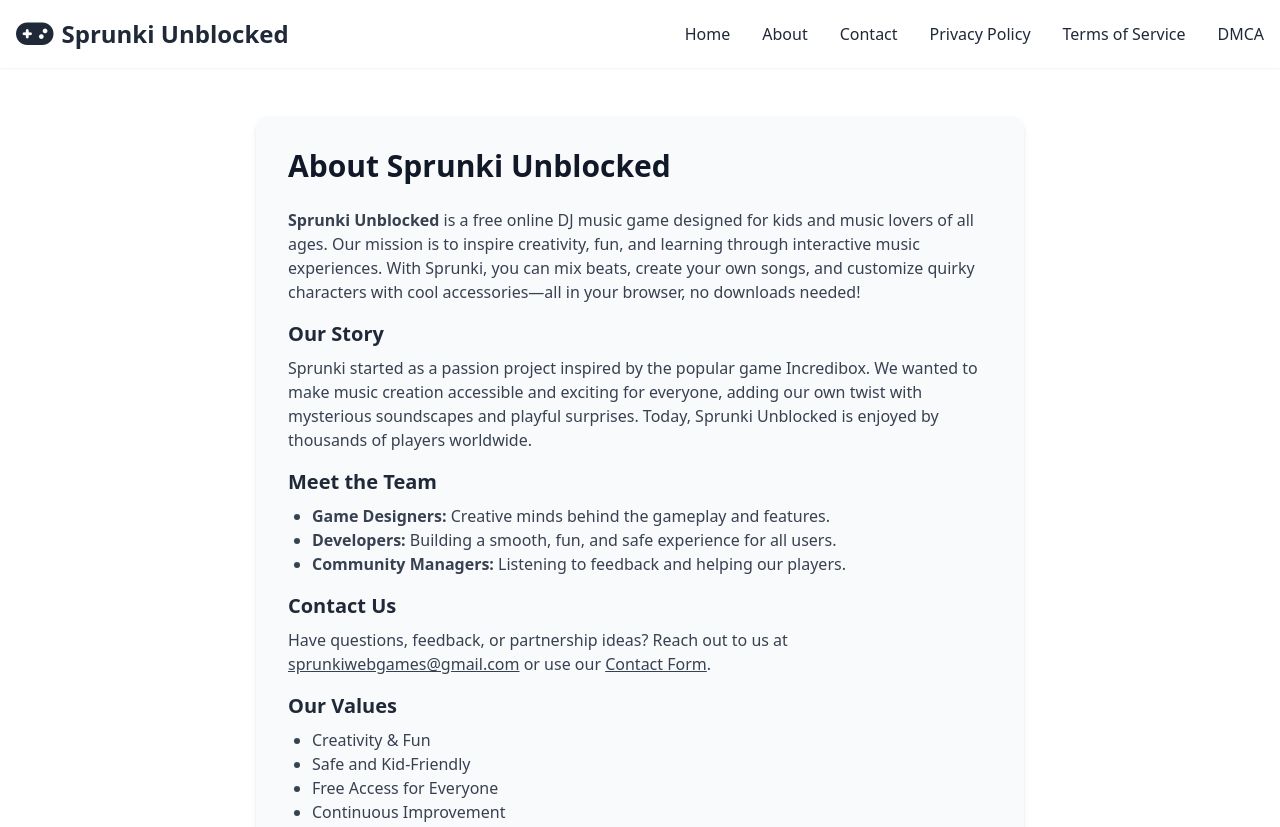
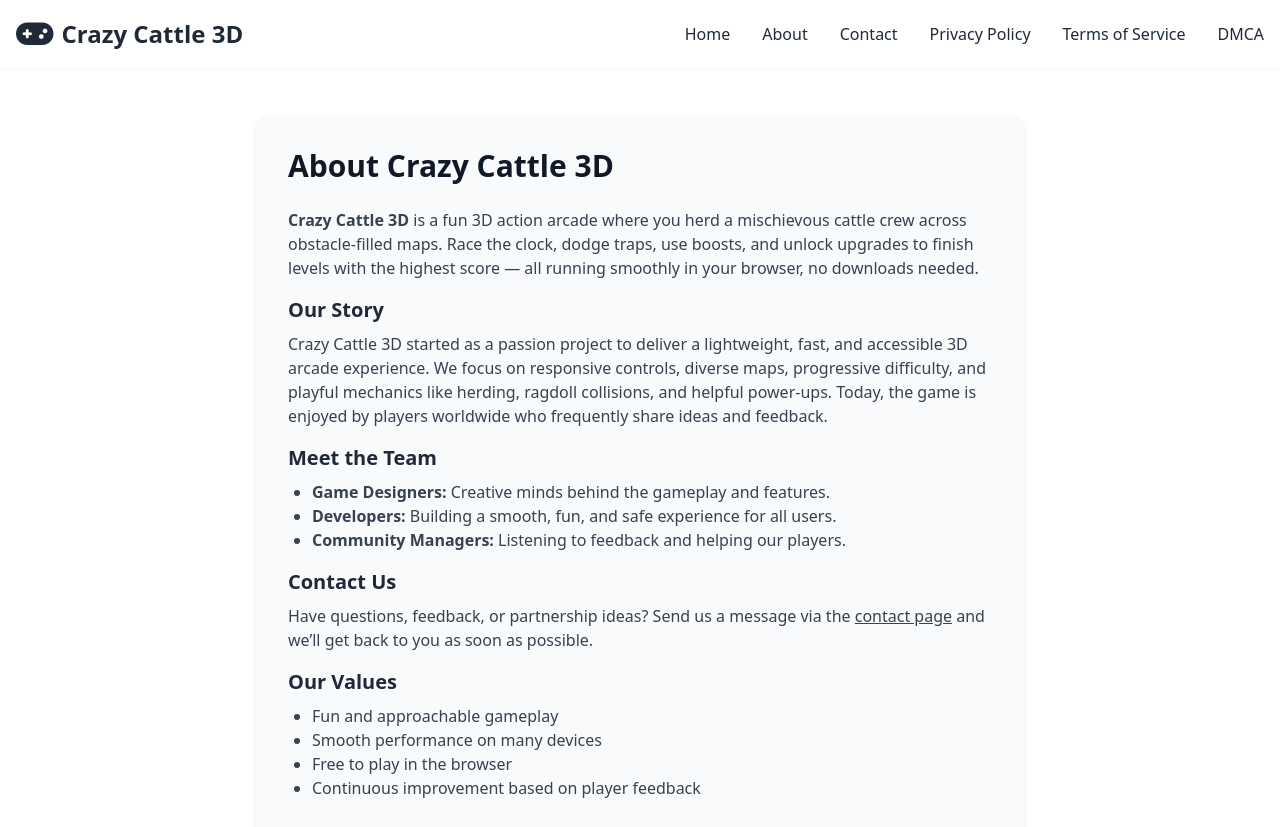
Before and after one commit to crazycattle3dgame/crazycattle3dgame.github.io, a plain HTML site: page about.html in a window 1280 px wide. Shown: the top 827 px of the page. Drawn offline with nearby package versions, Linux system fonts and the light colour scheme.

Commit message:
Cập nhật file about

```diff
--- a/about.html
+++ b/about.html
@@ -3,8 +3,8 @@
 <head>
     <meta charset="UTF-8">
     <meta name="viewport" content="width=device-width, initial-scale=1.0">
-    <title>About Sprunki Unblocked</title>
-    <meta name="description" content="Learn more about Sprunki Unblocked, the fun DJ music game for kids! Discover our mission, team, and how we bring music and creativity to everyone." />
+    <title>About Crazy Cattle 3D</title>
+    <meta name="description" content="Learn about Crazy Cattle 3D: our story, team, mission, and how we build a light, fast 3D action game that runs right in your browser." />
     <link rel="icon" type="image/png" href="datas/favicon.png" />
     <script src="https://cdn.tailwindcss.com"></script>
     <link rel="stylesheet" href="https://cdnjs.cloudflare.com/ajax/libs/font-awesome/6.4.0/css/all.min.css">
@@ -14,27 +14,27 @@
         <div class="container mx-auto px-4 py-4 flex justify-between items-center">
             <div class="flex items-center space-x-2">
                 <i class="fas fa-gamepad text-3xl text-primary"></i>
-                <h1 class="text-2xl font-bold text-gray-800">Sprunki Unblocked</h1>
+                <h1 class="text-2xl font-bold text-gray-800">Crazy Cattle 3D</h1>
             </div>
             <nav class="hidden md:flex space-x-8">
                 <a href="index.html" class="font-medium hover:text-primary transition">Home</a>
-                <a href="about.html" class="font-medium hover:text-primary transition">About</a>
+                <a href="about.html" class="font-medium text-primary font-bold">About</a>
                 <a href="contact.html" class="font-medium hover:text-primary transition">Contact</a>
                 <a href="privacypolicy.html" class="font-medium hover:text-primary transition">Privacy Policy</a>
                 <a href="termsofservice.html" class="font-medium hover:text-primary transition">Terms of Service</a>
-                <a href="dmca.html" class="font-medium text-primary font-bold">DMCA</a>
+                <a href="dmca.html" class="font-medium hover:text-primary transition">DMCA</a>
             </nav>
         </div>
     </header>
     <main class="container mx-auto px-4 py-12">
         <section class="max-w-3xl mx-auto bg-gray-50 p-8 rounded-xl shadow-md">
-            <h2 class="text-3xl font-bold mb-6 text-gray-900">About Sprunki Unblocked</h2>
+            <h2 class="text-3xl font-bold mb-6 text-gray-900">About Crazy Cattle 3D</h2>
             <p class="mb-4 text-gray-700">
-                <strong>Sprunki Unblocked</strong> is a free online DJ music game designed for kids and music lovers of all ages. Our mission is to inspire creativity, fun, and learning through interactive music experiences. With Sprunki, you can mix beats, create your own songs, and customize quirky characters with cool accessories—all in your browser, no downloads needed!
+                <strong>Crazy Cattle 3D</strong> is a fun 3D action arcade where you herd a mischievous cattle crew across obstacle-filled maps. Race the clock, dodge traps, use boosts, and unlock upgrades to finish levels with the highest score — all running smoothly in your browser, no downloads needed.
             </p>
             <h3 class="text-xl font-semibold mb-2 text-gray-800">Our Story</h3>
             <p class="mb-4 text-gray-700">
-                Sprunki started as a passion project inspired by the popular game Incredibox. We wanted to make music creation accessible and exciting for everyone, adding our own twist with mysterious soundscapes and playful surprises. Today, Sprunki Unblocked is enjoyed by thousands of players worldwide.
+                Crazy Cattle 3D started as a passion project to deliver a lightweight, fast, and accessible 3D arcade experience. We focus on responsive controls, diverse maps, progressive difficulty, and playful mechanics like herding, ragdoll collisions, and helpful power-ups. Today, the game is enjoyed by players worldwide who frequently share ideas and feedback.
             </p>
             <h3 class="text-xl font-semibold mb-2 text-gray-800">Meet the Team</h3>
             <ul class="mb-4 list-disc pl-6 text-gray-700">
@@ -44,14 +44,14 @@
             </ul>
             <h3 class="text-xl font-semibold mb-2 text-gray-800">Contact Us</h3>
             <p class="mb-4 text-gray-700">
-                Have questions, feedback, or partnership ideas? Reach out to us at <a href="mailto:sprunkiwebgames@gmail.com" class="text-primary underline">sprunkiwebgames@gmail.com</a> or use our <a href="#" class="text-primary underline">Contact Form</a>.
+                Have questions, feedback, or partnership ideas? Send us a message via the <a href="contact.html" class="text-primary underline">contact page</a> and we’ll get back to you as soon as possible.
             </p>
             <h3 class="text-xl font-semibold mb-2 text-gray-800">Our Values</h3>
             <ul class="mb-4 list-disc pl-6 text-gray-700">
-                <li>Creativity & Fun</li>
-                <li>Safe and Kid-Friendly</li>
-                <li>Free Access for Everyone</li>
-                <li>Continuous Improvement</li>
+                <li>Fun and approachable gameplay</li>
+                <li>Smooth performance on many devices</li>
+                <li>Free to play in the browser</li>
+                <li>Continuous improvement based on player feedback</li>
             </ul>
             <div class="mt-8 text-center">
                 <a href="index.html" class="inline-block bg-primary text-white px-6 py-3 rounded-lg font-bold shadow hover:bg-blue-600 transition">Back to Home</a>
@@ -60,7 +60,7 @@
     </main>
     <footer class="bg-gray-50 border-t border-gray-200 mt-12">
         <div class="container mx-auto px-4 py-8 text-center text-gray-500">
-            &copy; 2025 SprunkiWebGames. All rights reserved.
+            &copy; 2025 Crazy Cattle 3D. All rights reserved.
         </div>
     </footer>
 </body>
```
